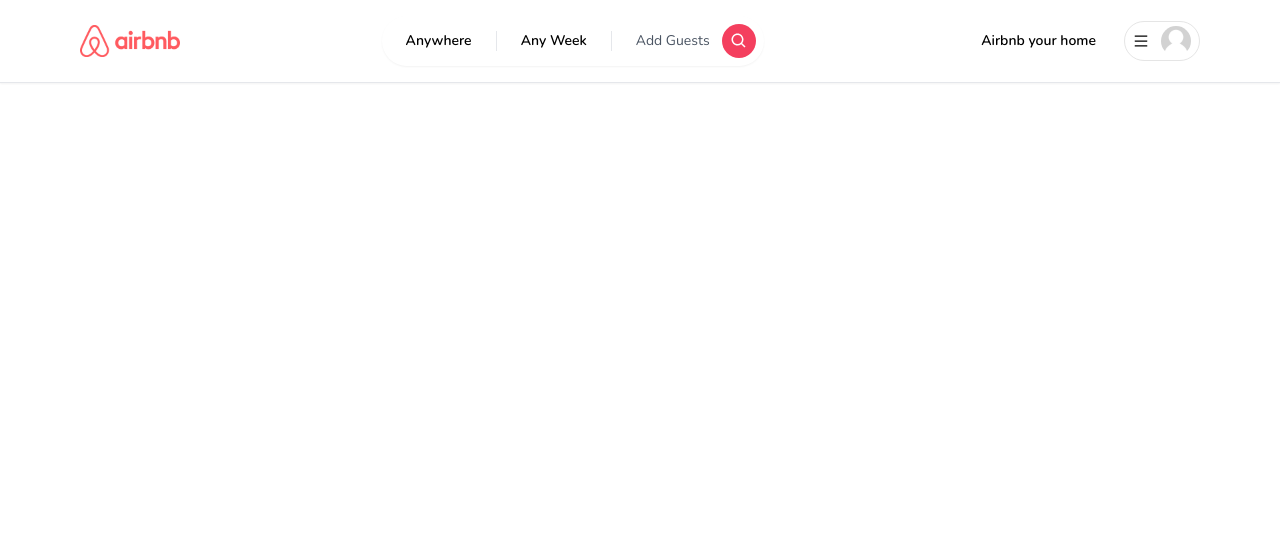
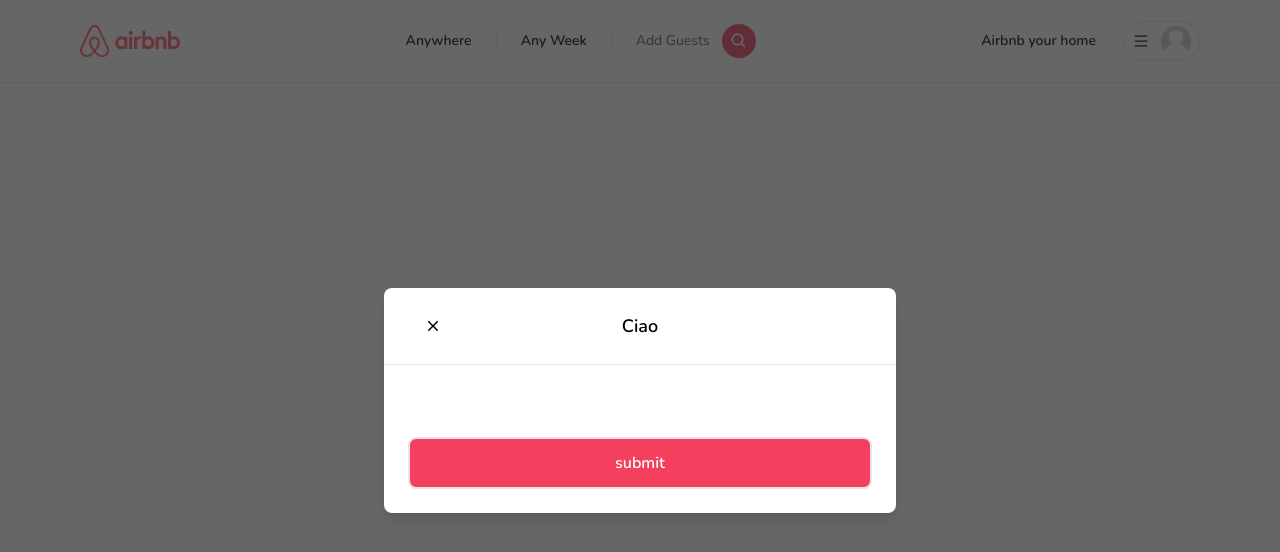
Before and after one commit to EmanueleBB/AirBnb-Clone, a Next.js app: page / in a window 1280 px wide. Shown: the top 552 px of the page. Built offline with nearby package versions, Linux system fonts and the light colour scheme.

Commit message:
added modal logic

```diff
--- /dev/null
+++ b/app/components/Button.tsx
@@ -0,0 +1,56 @@
+'use client'
+
+import React from "react"
+import { IconType } from "react-icons";
+
+interface ButtonProps {
+    label:string,
+    onClick:(e:React.MouseEvent<HTMLButtonElement>)=>void;
+    disabled?:boolean;
+    outline?:boolean;
+    small?:boolean;
+    icon?:IconType
+
+}
+
+
+const Button:React.FC<ButtonProps> = ({
+    label,
+    onClick,
+    disabled,
+    outline,
+    small,
+    icon:Icon
+}) => {
+  return (
+    <button
+        onClick={onClick}
+        disabled={disabled}
+        className={`
+        relative
+        disabled:opacity-70
+        disabled:cursor-not-allowed
+        rounded-lg
+        hover:opacity-80
+        transition
+        w-full
+        ${outline?'bg-white':'bg-rose-500'}
+        ${outline?'border-black':'bg-rose-500'}
+        ${outline?'text-black':'text-white'}
+        ${small?'py-1':'py-3'}
+        ${small?'text-sm':'text-md'}
+        ${small?'font-light':'font-semibold'}
+        ${small?'border-[1px]':'border-2'}
+    `}>
+        {Icon && (
+            <Icon
+                size={24}
+                className='absolute left-4 top-3'
+            />
+        )}
+        {label}
+    </button>
+  )
+}
+
+export default Button
--- /dev/null
+++ b/app/components/ClientOnly.tsx
@@ -0,0 +1,26 @@
+'use client'
+import { useEffect, useState } from "react";
+
+interface ClientOnlyProps {
+    children:React.ReactNode
+}
+
+const ClientOnly:React.FC<ClientOnlyProps> = ({children}) => {
+    const [hasMounted,setHasMounted]=useState(false);
+
+    useEffect(()=>{
+        setHasMounted(true);
+    },[])
+
+    if(!hasMounted){
+        return null;
+    }
+
+    return (
+        <>
+            {children}
+        </>
+    )
+}
+
+export default ClientOnly;
--- /dev/null
+++ b/app/components/modals/Modal.tsx
@@ -0,0 +1,141 @@
+'use client'
+
+import { useEffect, useState, useCallback } from "react";
+import {IoMdClose} from 'react-icons/io'
+import Button from "../Button";
+
+interface ModalProps{
+    isOpen?:boolean;
+    onClose:()=>void;
+    onSubmit:()=>void;
+    title?:string;
+    body?:React.ReactElement;
+    footer?:React.ReactElement;
+    actionLabel:string;
+    disabled?:boolean;
+    secondaryAction?:()=>void;
+    secondaryActionLabel?:string;
+}
+
+const Modal:React.FC<ModalProps> = ({
+    isOpen,
+    onClose,
+    onSubmit,
+    title,
+    body,
+    footer,
+    actionLabel,
+    disabled,
+    secondaryAction,
+    secondaryActionLabel
+    }) => {
+
+        const [showModal,setShowModal]= useState(isOpen);
+
+        useEffect(()=>{
+            setShowModal(isOpen)
+        },[isOpen])
+
+        const handleClose = useCallback(()=>{
+            if (disabled){
+                return;
+            }
+            setShowModal(false);
+            setTimeout(()=>{
+                onClose();
+            },300)
+        },[disabled,onClose]);
+
+        const handleSubmit = useCallback(()=>{
+            if(disabled){
+                return;
+            }
+            onSubmit();
+        },[disabled,onSubmit])
+
+        const handleSecondaryAction = useCallback(()=>{
+            if(disabled||!secondaryAction){
+                return;
+            }
+            secondaryAction();
+        },[disabled,secondaryAction])
+
+        if(!isOpen){
+            return null
+        }
+
+        return (
+            <>
+                <div className="justify-center items-center flex overflow-x-hidden overflow-y-auto fixed inset-0 z-50 outline-none focus:outline-none bg-neutral-800/70">
+                    <div className='relative w-full md:w-4/6 lg:w-3/6 xl:w-2/5 my-6 mx-auto h-full lg:h-auto md:h-auto'>
+                        {/* CONTENT */}
+                        <div className={`
+                            translate
+                            duration-300
+                            h-full
+                            ${showModal?'translate-y-0':'translate-y-full'}
+                            ${showModal?'opacity-100':'opacity-0'}
+                        `}>
+                            <div className='
+                                translate
+                                h-full
+                                lg:h-auto
+                                md:h-auto
+                                border-0
+                                rounded-lg
+                                shadow-lg
+                                relative
+                                flex
+                                flex-col
+                                w-full
+                                bg-white
+                                outline-none
+                                focus:outline-none
+                            '>
+                                {/* Header */}
+                                <div className='flex items-center p-6 rounded-t justify-center relative border-b-[1px]'>
+                                    <button
+                                        onClick={handleClose}
+                                        className='p-1
+                                            border-0
+                                            hover:opacity-70
+                                            transition
+                                            absolute
+                                            left-9'
+                                    >
+                                        <IoMdClose size={18}/>
+                                    </button>
+                                    <div className='text-lg font-semibold'>
+                                        {title}
+                                    </div>
+                                </div>
+                                {/* Body */}
+                                <div className='relative p-6 flex-auto'>
+                                    {body}
+                                </div>
+                                {/* Footer */}
+                                <div className="flex flex-col gap-2 p-6">
+                                    <div className="flex flex-row items-center gap-4 w-full">
+                                        {secondaryAction && secondaryActionLabel && (
+                                            <Button
+                                                outline
+                                                disabled={disabled}
+                                                label={secondaryActionLabel}
+                                                onClick={handleSecondaryAction}
+                                            />
+                                        )}
+                                        <Button disabled={disabled}
+                                            label={actionLabel}
+                                            onClick={handleSubmit}
+                                        />
+                                    </div>
+                                </div>
+                            </div>
+                        </div>
+                    </div>
+                </div>
+            </>
+        )
+    }
+
+export default Modal
--- a/app/layout.tsx
+++ b/app/layout.tsx
@@ -1,4 +1,6 @@
 import {Nunito} from 'next/font/google'
+import ClientOnly from './components/ClientOnly'
+import Modal from './components/modals/Modal'
 import Navbar from './components/navbar/Navbar'
 
 
@@ -21,7 +23,10 @@
   return (
     <html lang="en">
       <body className={font.className}>
-        <Navbar/>
+        <ClientOnly>
+          <Modal isOpen title='Ciao' actionLabel='submit'/>
+          <Navbar/>
+        </ClientOnly>
         {children}
       </body>
     </html>
```
